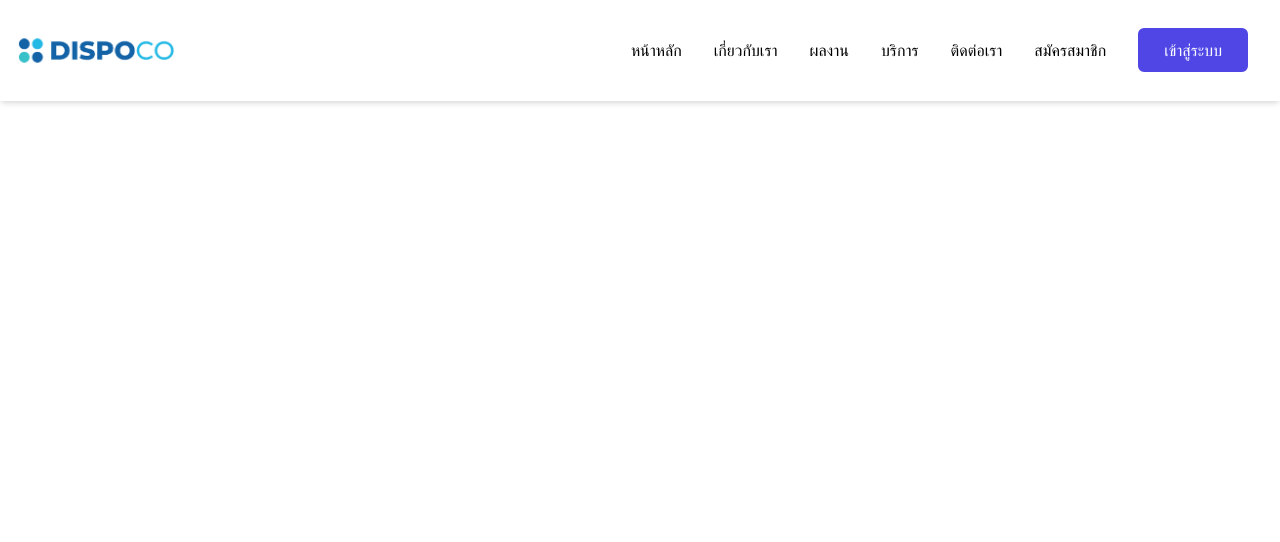
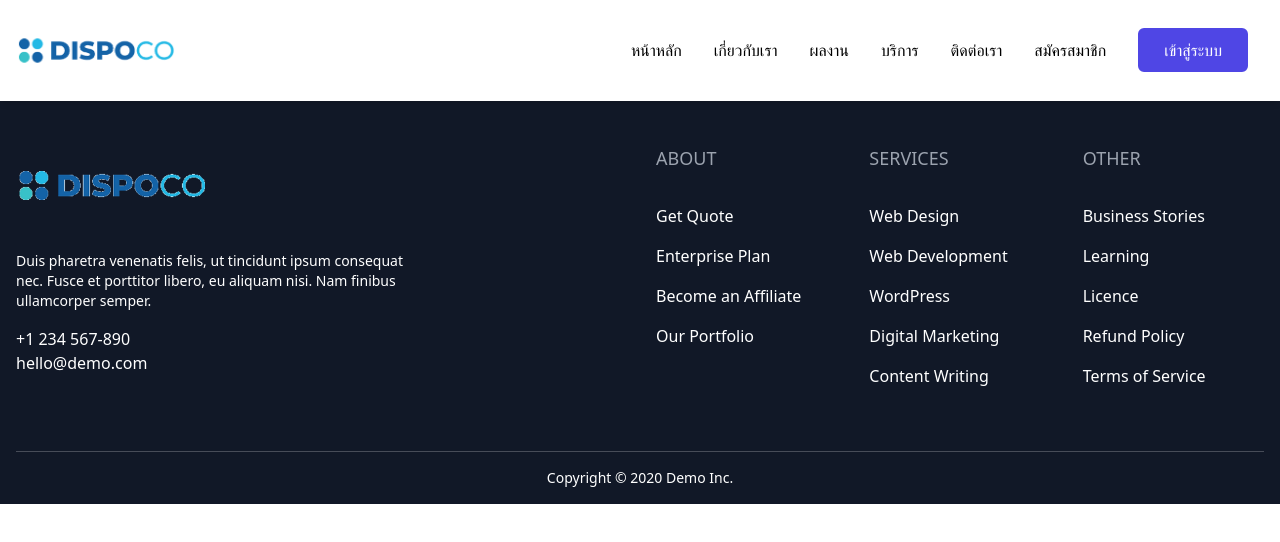
Before and after one commit to patipark/laravel8-vuejs3-inventory, a Vue app in the folder frontend/: page / in a window 1280 px wide. Shown: the top 542 px of the page. Built offline with nearby package versions, Linux system fonts and the light colour scheme.

Commit message:
ใส่ข้อมุลให้กับ Footer

```diff
--- a/frontend/src/components/frontend/Foot.vue
+++ b/frontend/src/components/frontend/Foot.vue
@@ -1,5 +1,86 @@
 <template>
-  <h1>Footer</h1>
+  <!-- Footer -->
+    <footer class="text-white bg-gray-900">
+        <div class="container pt-20 mx-auto">
+            <div class="flex flex-wrap">
+                <div class="w-full p-4 xl:mr-auto xl:w-4/12">
+                    <img src="@/assets/img/logo-main.png" class="w-48 mb-6"/>
+                    <p class="mb-4 text-sm">Duis pharetra venenatis felis, ut tincidunt ipsum consequat nec. Fusce et porttitor libero, eu aliquam nisi. Nam finibus ullamcorper semper.</p>
+                    <div class="mb-4">
+                        <a href="#" class="hover:text-indigo-200">+1 234 567-890</a>
+                        <br>
+                        <a href="#" class="hover:text-indigo-200">hello@demo.com</a>
+                    </div>
+                    <div>
+                        <a href="#" class="mr-2 text-xl hover:text-indigo-200"><i class="fa-facebook-square fab"></i></a>
+                        <a href="#" class="mr-2 text-xl hover:text-indigo-200"><i class="fa-twitter-square fab"></i></a>
+                        <a href="#" class="mr-2 text-xl hover:text-indigo-200"><i class="fa-linkedin fab"></i></a>
+                    </div>
+                </div>
+                <div class="w-full p-4 xl:w-2/12 sm:w-4/12">
+                    <h4 class="mb-8 text-lg font-medium text-gray-400 uppercase">About</h4>
+                    <ul>
+                        <li class="mb-4">
+                            <a href="#" class="hover:text-indigo-200">Get Quote</a>
+                        </li>
+                        <li class="mb-4">
+                            <a href="#" class="hover:text-indigo-200">Enterprise Plan</a>
+                        </li>
+                        <li class="mb-4">
+                            <a href="#" class="hover:text-indigo-200">Become an Affiliate</a>
+                        </li>
+                        <li class="mb-4">
+                            <a href="#" class="hover:text-indigo-200">Our Portfolio</a>
+                        </li>
+                    </ul>
+                </div>
+                <div class="w-full p-4 xl:w-2/12 sm:w-4/12">
+                    <h4 class="mb-8 text-lg font-medium text-gray-400 uppercase">Services</h4>
+                    <ul>
+                        <li class="mb-4">
+                            <a href="#" class="hover:text-indigo-200">Web Design</a>
+                        </li>
+                        <li class="mb-4">
+                            <a href="#" class="hover:text-indigo-200">Web Development</a>
+                        </li>
+                        <li class="mb-4">
+                            <a href="#" class="hover:text-indigo-200">WordPress</a>
+                        </li>
+                        <li class="mb-4">
+                            <a href="#" class="hover:text-indigo-200">Digital Marketing</a>
+                        </li>
+                        <li class="mb-4">
+                            <a href="#" class="hover:text-indigo-200">Content Writing</a>
+                        </li>
+                    </ul>
+                </div>
+                <div class="w-full p-4 xl:w-2/12 sm:w-4/12">
+                    <h4 class="mb-8 text-lg font-medium text-gray-400 uppercase">Other</h4>
+                    <ul>
+                        <li class="mb-4">
+                            <a href="#" class="hover:text-indigo-200">Business Stories</a>
+                        </li>
+                        <li class="mb-4">
+                            <a href="#" class="hover:text-indigo-200">Learning</a>
+                        </li>
+                        <li class="mb-4">
+                            <a href="#" class="hover:text-indigo-200">Licence</a>
+                        </li>
+                        <li class="mb-4">
+                            <a href="#" class="hover:text-indigo-200">Refund Policy</a>
+                        </li>
+                        <li class="mb-4">
+                            <a href="#" class="hover:text-indigo-200">Terms of Service</a>
+                        </li>
+                    </ul>
+                </div>
+            </div>
+            <div class="p-4 text-center">
+                <hr class="mb-4 opacity-25">
+                <p class="text-sm">Copyright © 2020 Demo Inc.</p>
+            </div>
+        </div>
+    </footer>
 </template>
 
 <script>
```
